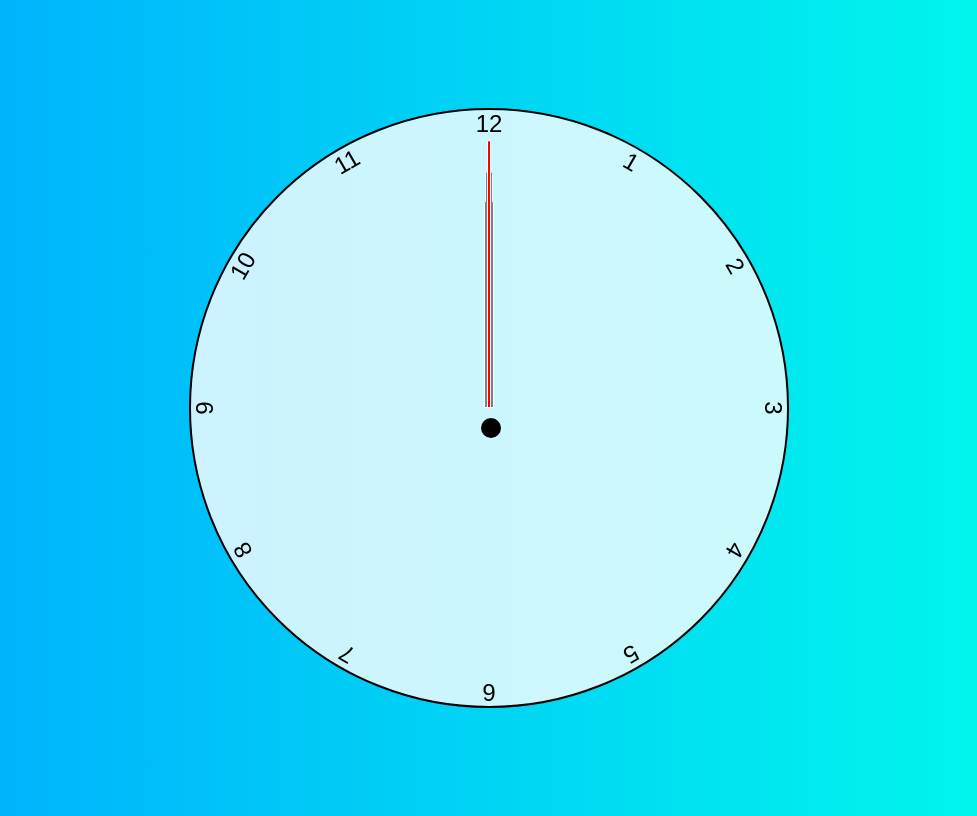
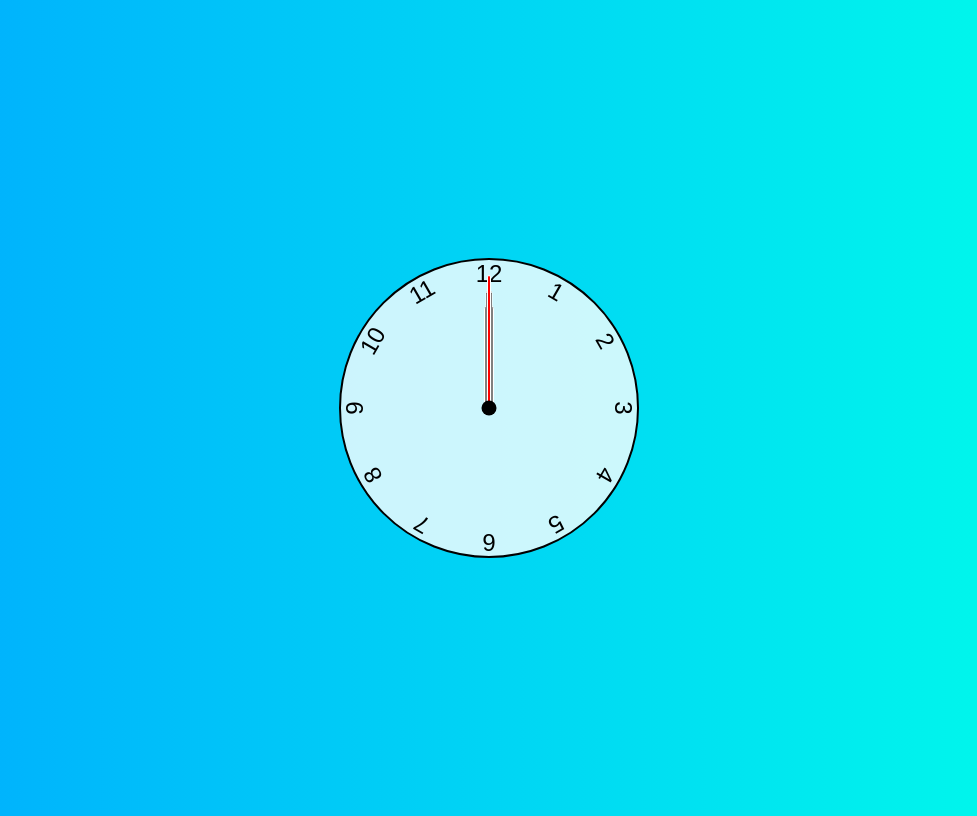
Before and after one commit to bob-justbob/Clock, a plain HTML site: page index.html in a window 1280 px wide. Shown: the whole page, without its empty margins (151-1128 px from the left). Drawn offline with Linux system fonts and the light colour scheme.

Commit message:
changeded css

```diff
--- a/index.html
+++ b/index.html
@@ -4,15 +4,14 @@
     <meta charset="UTF-8">
     <meta http-equiv="X-UA-Compatible" content="IE=edge">
     <meta name="viewport" content="width=device-width, initial-scale=1.0">
-    <link rel="stylesheet" href="./style.css">
-    <script defer src="./index.js" ></script>
+    <link rel="stylesheet" href="style.css">
     <title>Document</title>
 </head>
 <body>
     <div class="clock">
-        <div class="hand hour"></div>
-        <div class="hand minute"></div>
-        <div class="hand second"></div>
+        <div class="hand hour" data-hour-hand></div>
+        <div class="hand minute" data-minute-hand></div>
+        <div class="hand second" data-second-hand></div>
         <div class="number number1">1</div>
         <div class="number number2">2</div>
         <div class="number number3">3</div>
@@ -26,5 +25,6 @@
         <div class="number number11">11</div>
         <div class="number number12">12</div>
     </div>
+    <script src="js.js"></script>
 </body>
 </html>
--- a/style.css
+++ b/style.css
@@ -13,8 +13,8 @@ body {
 }
 
 .clock {
-    width: 600px;
-    height: 600px;
+    width: 300px;
+    height: 300px;
     background-color:  rgba(255, 255, 255, .8);
     border-radius: 50%;
     border: 2px solid black;
@@ -62,11 +62,11 @@ body {
     position: absolute;
     background-color: black;
     z-index: 11;
-    height: 20px;
-    width: 20px;
+    height: 15px;
+    width: 15px;
     top: 50%;
-    left: 47%;
-    transform: translate(50%, 50%);
+    left: 50%;
+    transform: translate(-50%, -50%);
     border-radius: 50%;
 }
 
```
Also changed, not shown: index.js (deleted), js.js (added).
